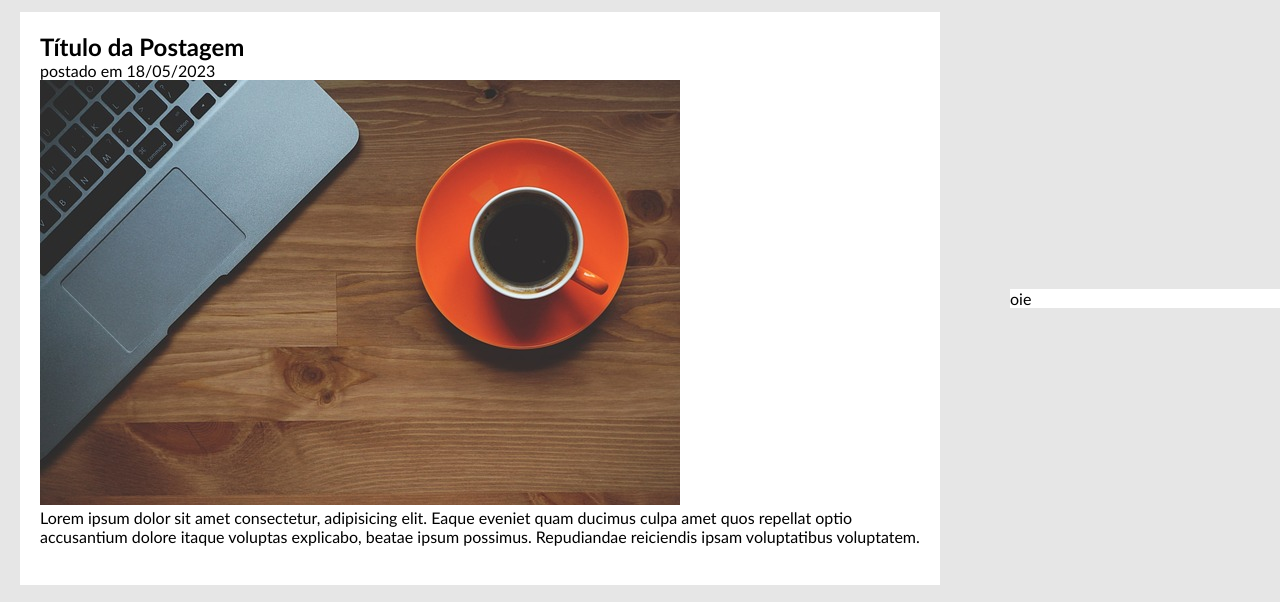
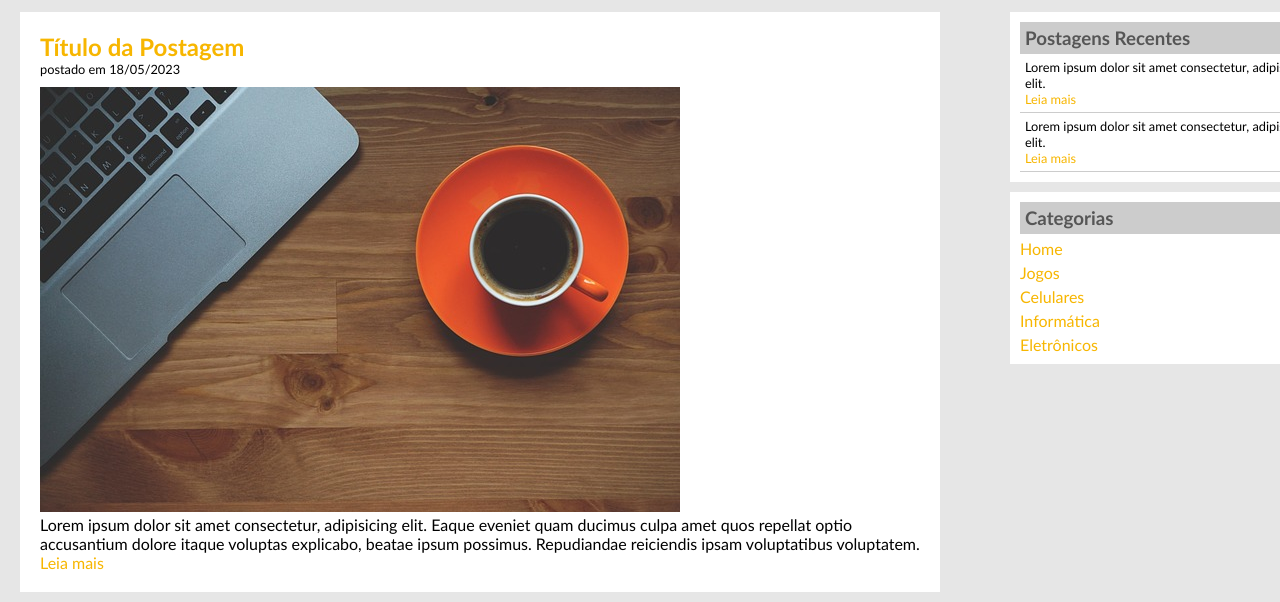
Before and after one commit to fefo1811/Praticando-CSS, a plain HTML site: page projeto-tecnoblog/index.html in a window 1280 px wide. Shown: the part 110-712 px from the top of the page. Drawn offline with Linux system fonts and the light colour scheme.

Commit message:
Finalização do projeto de Introdução ao CSS

```diff
--- a/projeto-tecnoblog/css/style.css
+++ b/projeto-tecnoblog/css/style.css
@@ -34,16 +34,27 @@ ul:has(a) { /* Aplica estilização no elemento <ul> que possuir o elemento-filh
     padding-top: 0.5rem;
 }
 
+
 a {
 	text-decoration: none;
+	color: #f7b600;
+}
+
+a:hover {
+	text-decoration: underline;
+}
+
+.container-cabecalho a {
 	color: #ffffff;
 	padding: 1rem;
 }
 
-a:hover {
+.container-cabecalho a:hover {
 	background: #ffffff;
 	color: #f7b600;
+	text-decoration: none;
 }
+
 
 /* -------- Fim da estilização do Header -------- */
 
@@ -53,7 +64,7 @@ a:hover {
 	display: grid;
     grid-template-columns: repeat(2, 1fr);
     column-gap: 70px;
-	row-gap: 20px;
+	row-gap: 3.5rem;
     align-items: center;
     margin-top: 15px;
 }
@@ -64,9 +75,38 @@ a:hover {
 	margin-left: 20px;
 }
 
+.alinhamento-grid {
+	grid-row: 2;
+}
+
 .container-lateral {
+	width: 20rem;
+	align-self: start;
+	justify-self: center;
+}
+
+.conteudo-lateral {
 	background: #fff;
-	width: 20rem;
+	padding: 10px;
+	margin-bottom: 10px;
+}
+
+.conteudo-lateral h3 {
+	color: #565656;
+	background: #CCC;
+	padding: 5px;
+}
+
+.postagem-lateral {
+	font-size: 0.8em;
+	padding: 5px;
+	border-bottom: 1px solid #CCC;
+}
+
+.categorias {
+	display: flex;
+    flex-direction: column;
+    gap: 5px;
 }
 
 	/* -------- Início da estilização das Postagens -------- */
@@ -77,7 +117,17 @@ a:hover {
 	.postagem > span {
 		display: block;
 	}
+
+	h2 {
+		color: #f7b600;
+	}
+
+	.data-postagem {
+		font-size: 0.8em;
+		padding-bottom: 10px;
+	}
 	/* -------- Fim da estilização das Postagens -------- */
+
 
 /* -------- Fim da estilização do Main -------- */
 
--- a/projeto-tecnoblog/index.html
+++ b/projeto-tecnoblog/index.html
@@ -15,16 +15,16 @@
 					<a href="index.html"> Home </a>
 				</li>
 				<li>
-					<a href="jogos-page.html"> Jogos </a>
+					<a href="index.html"> Jogos </a>
 				</li>
 				<li>
-					<a href="celulares-page.html"> Celulares </a>
+					<a href="index.html"> Celulares </a>
 				</li>
 				<li>
-					<a href="informatica-page.html"> Informática </a>
+					<a href="index.html"> Informática </a>
 				</li>
 				<li>
-					<a href="eletronicos-page.html"> Eletrônicos </a>
+					<a href="index.html"> Eletrônicos </a>
 				</li>
 			</ul>
 		</nav>
@@ -34,14 +34,49 @@
 		<article class="container-post">
 			<div class="postagem">
 				<h2> Título da Postagem </h2>
-				<span> postado em 18/05/2023 </span>
+				<span class="data-postagem"> postado em 18/05/2023 </span>
 				<img src="./img/imagem1.jpg">
 
 				<p> Lorem ipsum dolor sit amet consectetur, adipisicing elit. Eaque eveniet quam ducimus culpa amet quos repellat optio accusantium dolore itaque voluptas explicabo, beatae ipsum possimus. Repudiandae reiciendis ipsam voluptatibus voluptatem. </p>
 				<a href=""> Leia mais </a>
 			</div>
 		</article>
-		<aside class="container-lateral">oie</aside>
+
+		<article class="container-post alinhamento-grid">
+			<div class="postagem">
+				<h2> Título da Postagem </h2>
+				<span class="data-postagem"> postado em 18/05/2023 </span>
+				<img src="./img/imagem1.jpg">
+
+				<p> Lorem ipsum dolor sit amet consectetur, adipisicing elit. Eaque eveniet quam ducimus culpa amet quos repellat optio accusantium dolore itaque voluptas explicabo, beatae ipsum possimus. Repudiandae reiciendis ipsam voluptatibus voluptatem. </p>
+				<a href=""> Leia mais </a>
+			</div>
+		</article>
+
+		<aside class="container-lateral">
+			<div class="conteudo-lateral">
+				<h3> Postagens Recentes </h3>
+				<div class="postagem-lateral">
+					<p> Lorem ipsum dolor sit amet consectetur, adipisicing elit. </p>
+					<a href="index.html">Leia mais</a>
+				</div>
+
+				<div class="postagem-lateral">
+					<p> Lorem ipsum dolor sit amet consectetur, adipisicing elit. </p>
+					<a href="index.html">Leia mais</a>
+				</div>
+			</div>
+
+			<div class="conteudo-lateral categorias">
+				<h3> Categorias </h3>
+				<a href="index.html"> Home </a>
+				<a href="index.html"> Jogos </a>
+				<a href="index.html"> Celulares </a>
+				<a href="index.html"> Informática </a>
+				<a href="index.html"> Eletrônicos </a>
+
+			</div>
+		</aside>
 
 		<footer> Todos os direitos reservados </footer>
 	</main> <!-- Fim das postagens -->
```
Also changed, not shown: projeto-tecnoblog/informatica-page.html (deleted, +0 -54 lines).
